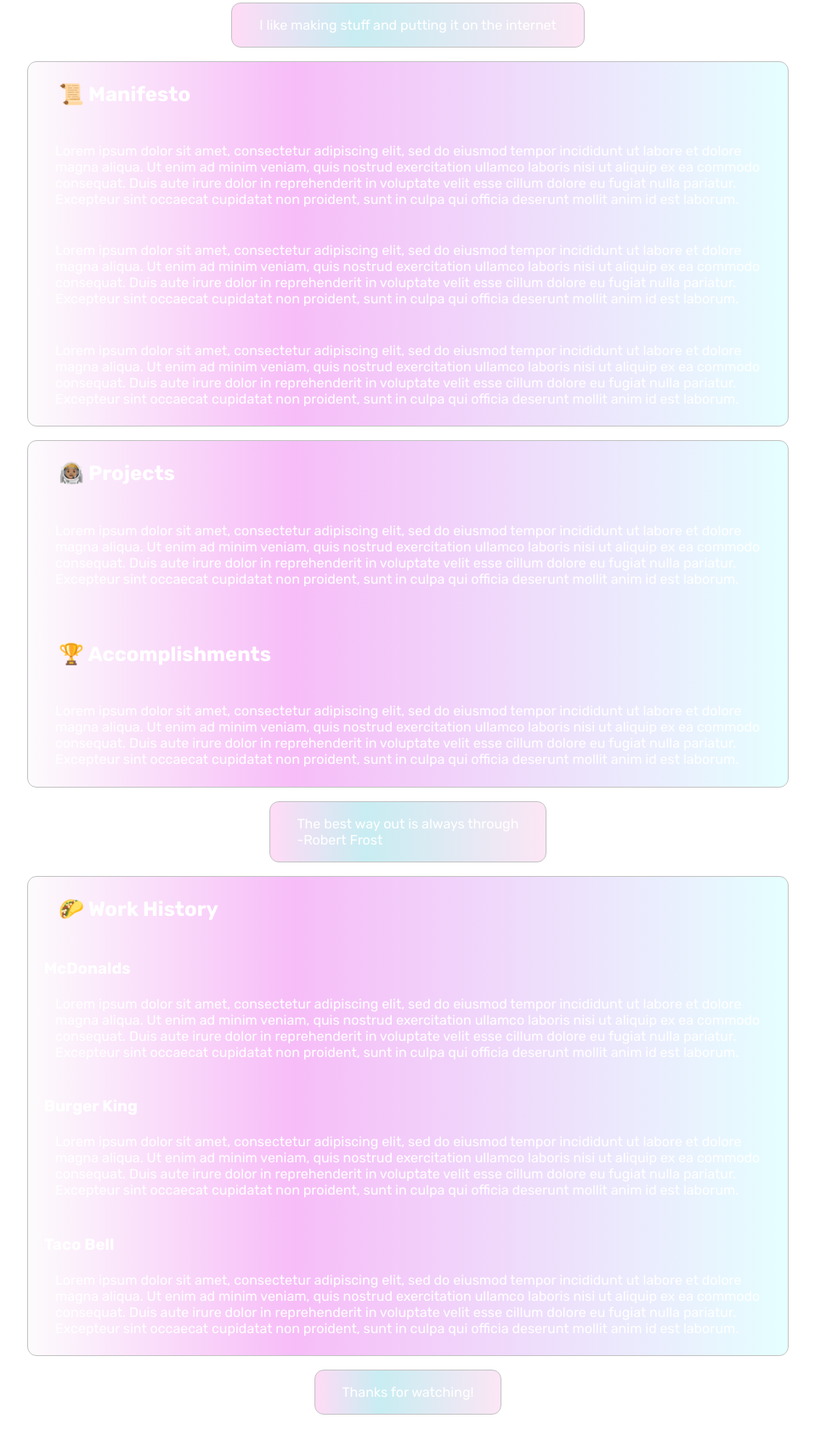
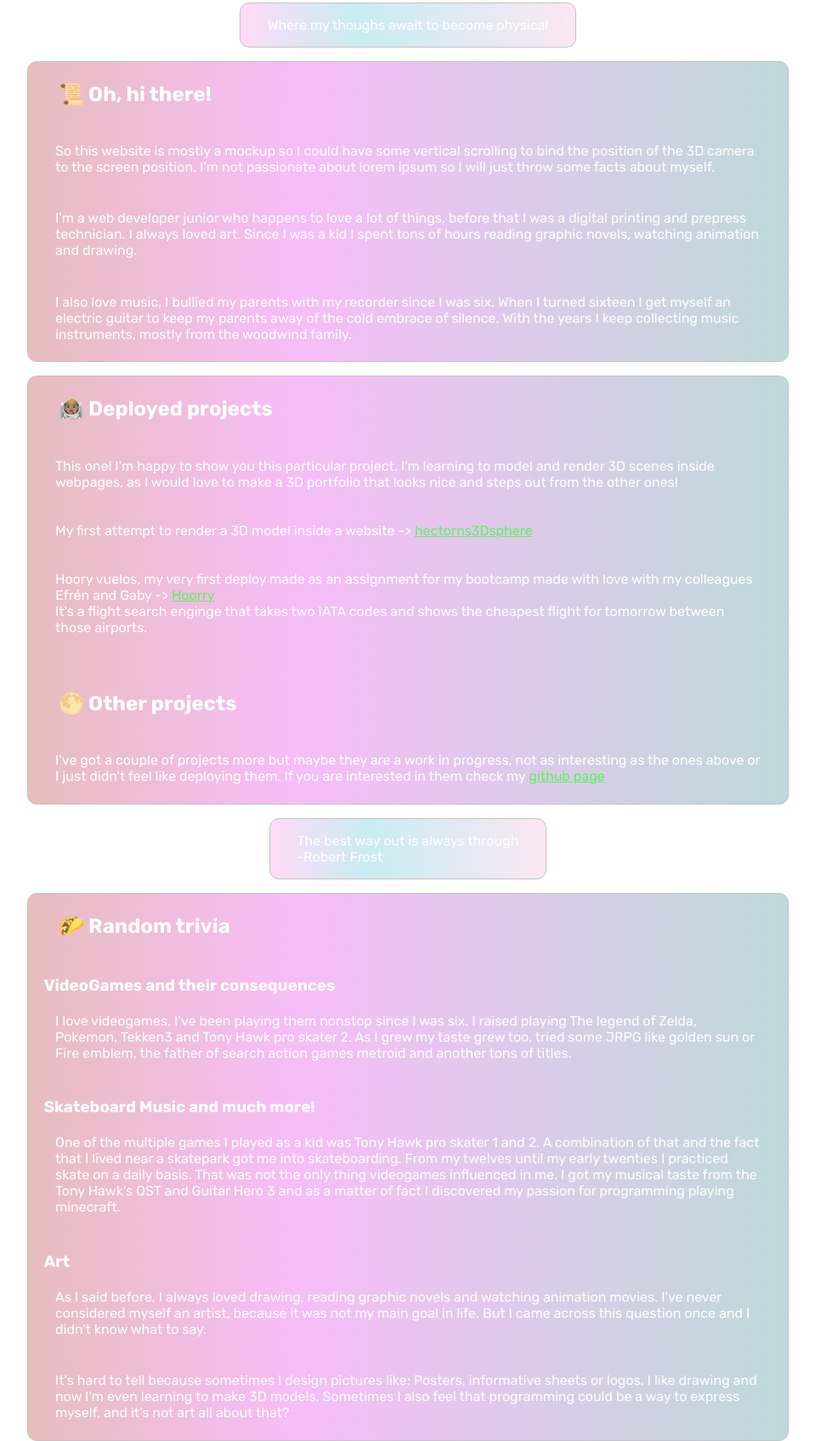
Before and after one commit to HectornsGit/threeJSwebTuto, a website built with Vite: page index.html in a window 1280 px wide. Shown: the part 192-1888 px from the top of the page at 85% size, without its empty margins (160-1119 px from the left). Before the commit the page ends 1857 px from the top, so only its background shows below. Built offline with nearby package versions, Linux system fonts and the light colour scheme; files whose address does not match are found by name.

Commit message:
Feat index.html style.css changes the lorem ipsum to a real text and minor changes on the css

```diff
--- a/index.html
+++ b/index.html
@@ -29,65 +29,70 @@
     </header>
     <main>
       <blockquote>
-        <p>I like making stuff and putting it on the internet</p>
+        <p>Where my thoughs await to become physical</p>
       </blockquote>
 
       <section>
-        <h2>📜 Manifesto</h2>
+        <h2>📜 Oh, hi there!</h2>
         <p>
-          Lorem ipsum dolor sit amet, consectetur adipiscing elit, sed do
-          eiusmod tempor incididunt ut labore et dolore magna aliqua. Ut enim ad
-          minim veniam, quis nostrud exercitation ullamco laboris nisi ut
-          aliquip ex ea commodo consequat. Duis aute irure dolor in
-          reprehenderit in voluptate velit esse cillum dolore eu fugiat nulla
-          pariatur. Excepteur sint occaecat cupidatat non proident, sunt in
-          culpa qui officia deserunt mollit anim id est laborum.
+          So this website is mostly a mockup so I could have some vertical
+          scrolling to bind the position of the 3D camera to the screen
+          position. I'm not passionate about lorem ipsum so I will just throw
+          some facts about myself.
         </p>
 
         <p>
-          Lorem ipsum dolor sit amet, consectetur adipiscing elit, sed do
-          eiusmod tempor incididunt ut labore et dolore magna aliqua. Ut enim ad
-          minim veniam, quis nostrud exercitation ullamco laboris nisi ut
-          aliquip ex ea commodo consequat. Duis aute irure dolor in
-          reprehenderit in voluptate velit esse cillum dolore eu fugiat nulla
-          pariatur. Excepteur sint occaecat cupidatat non proident, sunt in
-          culpa qui officia deserunt mollit anim id est laborum.
+          I'm a web developer junior who happens to love a lot of things, before
+          that I was a digital printing and prepress technician. I always loved
+          art. Since I was a kid I spent tons of hours reading graphic novels,
+          watching animation and drawing.
         </p>
 
         <p>
-          Lorem ipsum dolor sit amet, consectetur adipiscing elit, sed do
-          eiusmod tempor incididunt ut labore et dolore magna aliqua. Ut enim ad
-          minim veniam, quis nostrud exercitation ullamco laboris nisi ut
-          aliquip ex ea commodo consequat. Duis aute irure dolor in
-          reprehenderit in voluptate velit esse cillum dolore eu fugiat nulla
-          pariatur. Excepteur sint occaecat cupidatat non proident, sunt in
-          culpa qui officia deserunt mollit anim id est laborum.
+          I also love music, I bullied my parents with my recorder since I was
+          six. When I turned sixteen I get myself an electric guitar to keep my
+          parents away of the cold embrace of silence. With the years I keep
+          collecting music instruments, mostly from the woodwind family.
         </p>
       </section>
 
       <section class="light">
-        <h2>👩🏽‍🚀 Projects</h2>
+        <h2>👩🏽‍🚀 Deployed projects</h2>
+        <ul class="projects">
+          <li>
+            <p>
+              This one! I'm happy to show you this particular project. I'm
+              learning to model and render 3D scenes inside webpages, as I would
+              love to make a 3D portfolio that looks nice and steps out from the
+              other ones!
+            </p>
+          </li>
+          <li>
+            <p>
+              My first attempt to render a 3D model inside a website ->
+              <a href="https://hectorns3dsphere.netlify.app/" target="_blank"
+                >hectorns3Dsphere</a
+              >
+            </p>
+          </li>
+          <li>
+            <p>
+              Hoory vuelos, my very first deploy made as an assignment for my
+              bootcamp made with love with my colleagues Efrén and Gaby ->
+              <a href="https://hoorry-vuelos.netlify.app/">Hoorry</a><br />
+              It's a flight search enginge that takes two IATA codes and shows
+              the cheapest flight for tomorrow between those airports.
+            </p>
+          </li>
+        </ul>
+        <h2>🌕 Other projects</h2>
 
         <p>
-          Lorem ipsum dolor sit amet, consectetur adipiscing elit, sed do
-          eiusmod tempor incididunt ut labore et dolore magna aliqua. Ut enim ad
-          minim veniam, quis nostrud exercitation ullamco laboris nisi ut
-          aliquip ex ea commodo consequat. Duis aute irure dolor in
-          reprehenderit in voluptate velit esse cillum dolore eu fugiat nulla
-          pariatur. Excepteur sint occaecat cupidatat non proident, sunt in
-          culpa qui officia deserunt mollit anim id est laborum.
-        </p>
+          I've got a couple of projects more but maybe they are a work in
+          progress, not as interesting as the ones above or I just didn't feel
+          like deploying them. If you are interested in them check my
 
-        <h2>🏆 Accomplishments</h2>
-
-        <p>
-          Lorem ipsum dolor sit amet, consectetur adipiscing elit, sed do
-          eiusmod tempor incididunt ut labore et dolore magna aliqua. Ut enim ad
-          minim veniam, quis nostrud exercitation ullamco laboris nisi ut
-          aliquip ex ea commodo consequat. Duis aute irure dolor in
-          reprehenderit in voluptate velit esse cillum dolore eu fugiat nulla
-          pariatur. Excepteur sint occaecat cupidatat non proident, sunt in
-          culpa qui officia deserunt mollit anim id est laborum.
+          <a href="https://github.com/hectornsgit">github page </a>
         </p>
       </section>
 
@@ -96,37 +101,39 @@
       </blockquote>
 
       <section class="left">
-        <h2>🌮 Work History</h2>
+        <h2>🌮 Random trivia</h2>
 
-        <h3>McDonalds</h3>
+        <h3>VideoGames and their consequences</h3>
         <p>
-          Lorem ipsum dolor sit amet, consectetur adipiscing elit, sed do
-          eiusmod tempor incididunt ut labore et dolore magna aliqua. Ut enim ad
-          minim veniam, quis nostrud exercitation ullamco laboris nisi ut
-          aliquip ex ea commodo consequat. Duis aute irure dolor in
-          reprehenderit in voluptate velit esse cillum dolore eu fugiat nulla
-          pariatur. Excepteur sint occaecat cupidatat non proident, sunt in
-          culpa qui officia deserunt mollit anim id est laborum.
+          I love videogames, I've been playing them nonstop since I was six. I
+          raised playing The legend of Zelda, Pokemon, Tekken3 and Tony Hawk pro
+          skater 2. As I grew my taste grew too, tried some JRPG like golden sun
+          or Fire emblem, the father of search action games metroid and another
+          tons of titles.
         </p>
-        <h3>Burger King</h3>
+        <h3>Skateboard Music and much more!</h3>
         <p>
-          Lorem ipsum dolor sit amet, consectetur adipiscing elit, sed do
-          eiusmod tempor incididunt ut labore et dolore magna aliqua. Ut enim ad
-          minim veniam, quis nostrud exercitation ullamco laboris nisi ut
-          aliquip ex ea commodo consequat. Duis aute irure dolor in
-          reprehenderit in voluptate velit esse cillum dolore eu fugiat nulla
-          pariatur. Excepteur sint occaecat cupidatat non proident, sunt in
-          culpa qui officia deserunt mollit anim id est laborum.
+          One of the multiple games I played as a kid was Tony Hawk pro skater 1
+          and 2. A combination of that and the fact that I lived near a
+          skatepark got me into skateboarding. From my twelves until my early
+          twenties I practiced skate on a daily basis. That was not the only
+          thing videogames influenced in me. I got my musical taste from the
+          Tony Hawk's OST and Guitar Hero 3 and as a matter of fact I discovered
+          my passion for programming playing minecraft.
         </p>
-        <h3>Taco Bell</h3>
+        <h3>Art</h3>
         <p>
-          Lorem ipsum dolor sit amet, consectetur adipiscing elit, sed do
-          eiusmod tempor incididunt ut labore et dolore magna aliqua. Ut enim ad
-          minim veniam, quis nostrud exercitation ullamco laboris nisi ut
-          aliquip ex ea commodo consequat. Duis aute irure dolor in
-          reprehenderit in voluptate velit esse cillum dolore eu fugiat nulla
-          pariatur. Excepteur sint occaecat cupidatat non proident, sunt in
-          culpa qui officia deserunt mollit anim id est laborum.
+          As I said before, I always loved drawing, reading graphic novels and
+          watching animation movies. I've never considered myself an artist,
+          because it was not my main goal in life. But I came across this
+          question once and I didn't know what to say.
+        </p>
+
+        <p>
+          It's hard to tell because sometimes I design pictures like: Posters,
+          informative sheets or logos. I like drawing and now I'm even learning
+          to make 3D models. Sometimes I also feel that programming could be a
+          way to express myself, and it's not art all about that?
         </p>
       </section>
 
--- a/style.css
+++ b/style.css
@@ -47,9 +47,9 @@ section {
   gap: 1.2em;
   background: linear-gradient(
     90deg,
-    rgba(247, 242, 246, 0.3) 0%,
+    rgba(175, 37, 37, 0.3) 0%,
     rgba(228, 35, 231, 0.3) 35%,
-    rgba(170, 255, 255, 0.3) 100%
+    rgba(39, 131, 131, 0.3) 100%
   );
   border-radius: 11px;
   font-family: "Rubik";
@@ -92,3 +92,13 @@ header {
   color: white;
   z-index: 1000000;
 }
+.projects {
+  flex-direction: column;
+  align-items: start;
+}
+a {
+  color: rgb(94, 242, 94);
+}
+a:visited {
+  color: rgb(129, 237, 253);
+}
```
